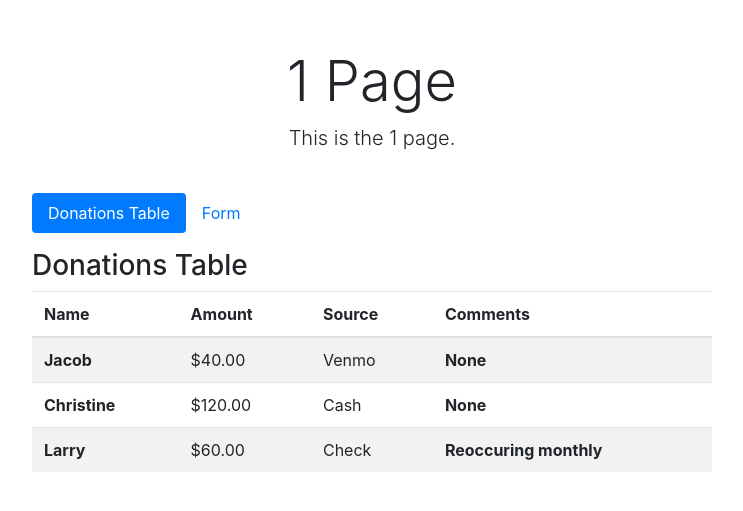
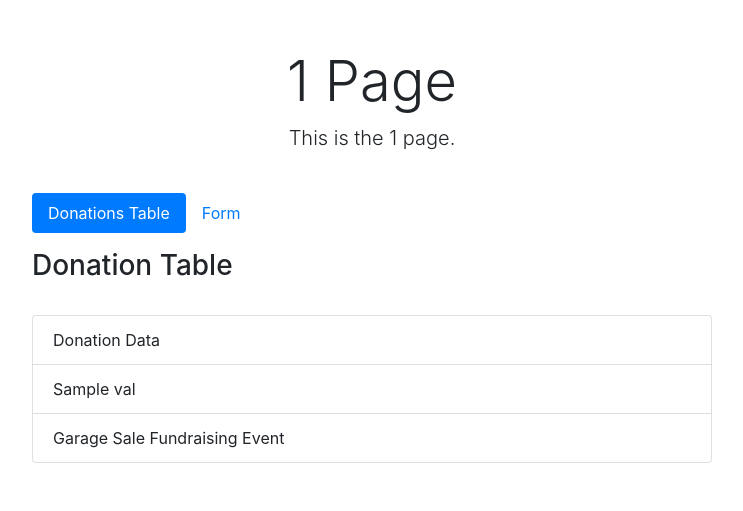
Before and after one commit to PranovD/LLOV, a Flask app: template templates/donations.html in a window 1280 px wide. Shown: the part 56-567 px from the top of the page, without its empty margins (268-1011 px from the left). Run offline with Flask 2, Linux system fonts and the light colour scheme; the template is opened without the code that fills it: most values are stand-ins (such as "Sample title", 1, 10 or a date in 2020); some libraries are stand-ins or nearby versions.

Commit message:
donations page form works

```diff
--- a/index.py
+++ b/index.py
@@ -100,9 +100,25 @@ def fosters():
     return render_template('fosters.html', data=data, pyreObj=pyreObj, page="Foster Volunteers")
 
 
-@app.route('/donations')
+@app.route('/donations', methods = ['POST', 'GET'])
 def donationsPage():
-    return render_template('donations.html', page="Donations")
+    if request.method == 'POST':
+        name = request.form.get('donorName')
+        amount = request.form.get('amount')
+        source = request.form.get('source')
+        comments = request.form.get('comments')
+
+        data = {
+            'Name': name,
+            'amount': amount,
+            'comments': comments,
+            'source': source,
+            'timestamp': str(datetime.datetime.now())
+        }
+        db.child("donation").push(data)
+
+    donationData = db.child("donation").get()
+    return render_template('donations.html', data=donationData, page="Donations")
 
 
 @app.route('/forms', methods=['GET'])
--- a/templates/donations.html
+++ b/templates/donations.html
@@ -11,7 +11,7 @@
     </ul>
     <div class="tab-content" id="pills-tabContent">
         <div class="tab-pane fade show active" id="pills-table" role="tabpanel" aria-labelledby="data-table">
-            <h3>Donations Table</h3>
+            <!-- <h3>Donations Table</h3>
             <table class="table table-striped">
                 <thead>
                 <tr>
@@ -41,7 +41,16 @@
                     <th scope="col">Reoccuring monthly</th>
                 </tr>
                 </tbody>
-            </table>
+            </table> -->
+            <div class="tab-pane fade show active" id="pills-table" role="tabpanel" aria-labelledby="data-table">
+                <h3>Donation Table</h3>
+                <br>
+                <ul class="list-group">
+                    <li class="list-group-item">Donation Data</li>
+                    <li class="list-group-item">{{ data.val()}}</li>
+                    <li class="list-group-item">Garage Sale Fundraising Event</li>
+                </ul>
+            </div>
 
         </div>
         <div class="tab-pane fade" id="pills-form" role="tabpanel" aria-labelledby="form">
@@ -49,21 +58,21 @@
             {#    form code inspired from https://bootsnipp.com/snippets/BEdDE #}
             <div class="justify-content-center">
                 <article>
-                    <form action = "/fosterdogs" method = "POST">
+                    <form action = "/donations" method = "POST">
                         <div class="form-row">
                             <div class = "col form-group">
                                 <label>Name</label>
-                                <input type="text" class="form-control" placeholder="" name="name">
+                                <input type="text" class="form-control" placeholder="" name="donorName">
                             </div>
                         </div>
                         <div class="form-group">
                             <div class="form-row">
                                 <div class="col form-group">
-                                    <label>Amount($) </label>
+                                    <label>Amount($)</label>
                                     <input type="text" class="form-control" placeholder="" name="amount">
                                 </div>
                                 <div class="col form-group">
-                                <label>Source </label>
+                                <label>Source</label>
                                 <select class="form-control" id="exampleSelect1" name="source">
                                     <option value="None"></option>
                                     <option value="Cash">Cash</option>
@@ -75,7 +84,7 @@
                             </div>
                             <div class="form-row">
                                 <div class="col form-group">
-                                    <label>Comments </label>
+                                    <label>Comments</label>
                                     <input type="text" class="form-control" placeholder="" name="comments">
                                 </div>
                             </div>
--- a/templates/fosterdogs.html
+++ b/templates/fosterdogs.html
@@ -16,7 +16,6 @@
             <ul class="list-group">
                 <li class="list-group-item">Dog Data</li>
                 <li class="list-group-item">{{ data.val()}}</li>
-                <li class="list-group-item">Garage Sale Fundraising Event</li>
             </ul>
         </div>
 
```
